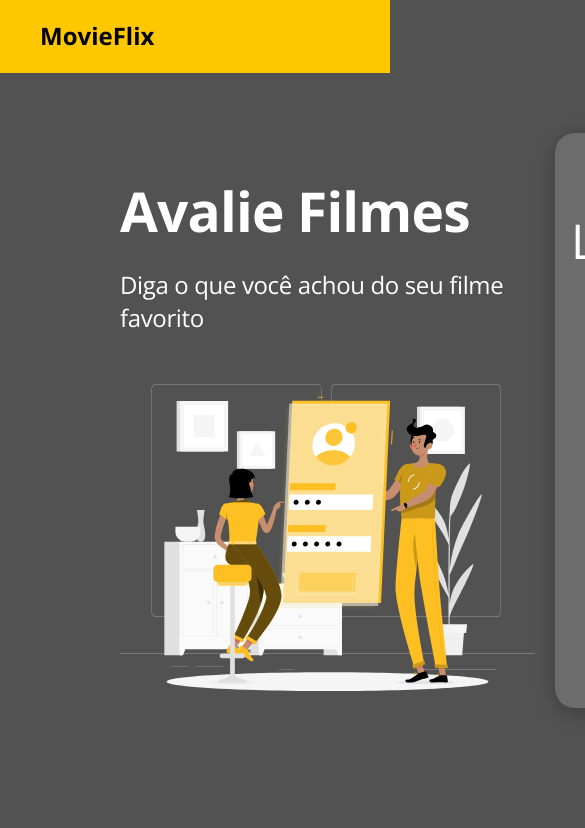
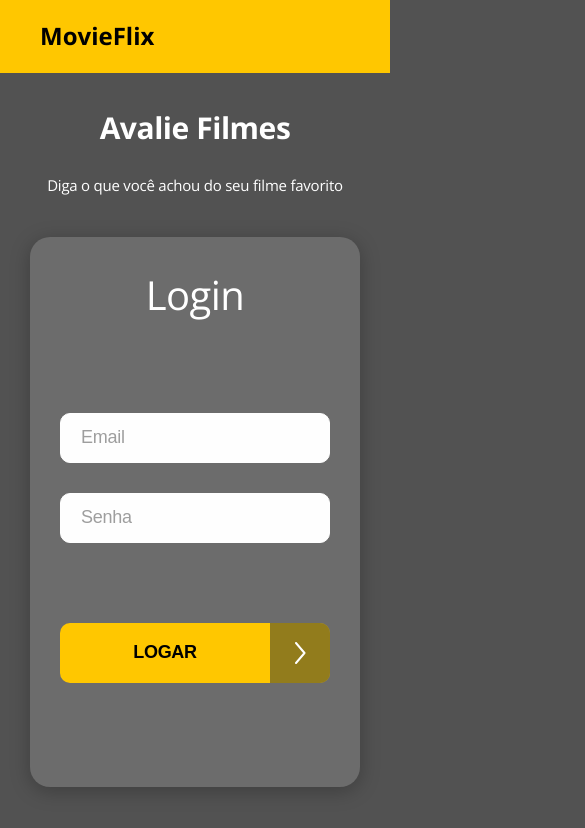
Before and after one commit to Lukinhasssss/movieflix, a React (Create React App) app in the folder frontend/: page / in a window 390 px wide. Shown: the top 828 px of the page, 585 px wide, since content can reach past the window. Built offline with nearby package versions, Linux system fonts and the light colour scheme.

Commit message:
Add responsivity on the home page

```diff
--- a/frontend/src/pages/Home/styles.scss
+++ b/frontend/src/pages/Home/styles.scss
@@ -37,10 +37,6 @@
   justify-content: center;
   margin-top: 50px;
 }
-
-// .home-right {
-
-// }
 
 .login-form-container {
   display: flex;
@@ -159,3 +155,156 @@
   color: #771A21;
   cursor: pointer;
 }
+
+@media (max-width: 1220px) {
+  .home-image-container {
+    display: flex;
+    align-items: flex-start;
+    justify-content: flex-start;
+    margin-top: 50px;
+  }
+}
+
+@media (max-width: 1110px) {
+  .home-image-container {
+    display: none;
+  }
+
+  .home-content {
+    display: flex;
+    flex-direction: column;
+    align-items: center;
+    justify-content: center;
+  }
+
+  .home-title {
+    font-size: 50px;
+    line-height: 75px;
+    letter-spacing: -0.015em;
+    text-align: center;
+    margin-top: 0;
+  }
+
+  .home-subtitle {
+    text-align: center;
+    margin-top: 20px;
+    margin-bottom: 40px;
+    font-weight: normal;
+    font-size: 20px;
+    line-height: 28px;
+    letter-spacing: -0.015em;
+  }
+}
+
+@media (max-width: 670px) {
+  .home-container {
+    width: 100%;
+    max-width: 1440px;
+    margin: 0 auto;
+    padding: 30px 60px;
+  }
+
+  .home-title {
+    font-size: 40px;
+    line-height: 65px;
+    letter-spacing: -0.015em;
+    text-align: center;
+    margin-top: 0;
+  }
+
+  .home-subtitle {
+    text-align: center;
+    margin-top: 20px;
+    margin-bottom: 40px;
+    font-weight: normal;
+    font-size: 16px;
+    line-height: 24px;
+    letter-spacing: -0.015em;
+  }
+
+  .login-form-container {
+    height: 550px;
+    padding: 30px;
+    background-color: var(--mediumGray);
+    border-radius: 20px;
+    box-shadow: 0px 4px 20px rgba(0, 0, 0, 0.25);
+  }
+
+  .login-form-title {
+    font-weight: 400;
+    font-size: 40px;
+    line-height: 56px;
+    letter-spacing: -0.015em;
+    margin-bottom: 90px;
+  }
+}
+
+@media (max-width: 550px) {
+  .home-title {
+    font-size: 30px;
+    line-height: 50px;
+    letter-spacing: -0.015em;
+  }
+
+  .home-subtitle {
+    text-align: center;
+    margin-top: 20px;
+    margin-bottom: 40px;
+    font-weight: normal;
+    font-size: 15px;
+    line-height: 24px;
+    letter-spacing: -0.015em;
+  }
+
+  .login-form-container {
+    height: 550px;
+    padding: 30px;
+    background-color: var(--mediumGray);
+    border-radius: 20px;
+    box-shadow: 0px 4px 20px rgba(0, 0, 0, 0.25);
+  }
+
+  .login-form-title {
+    font-weight: 400;
+    font-size: 40px;
+    line-height: 56px;
+    letter-spacing: -0.015em;
+    margin-bottom: 90px;
+  }
+
+  .login-form-input {
+    width: 100%;
+    height: 50px;
+    background-color: #FEFEFE;
+    border: 1px solid #FEFEFE;
+    border-radius: 10px;
+    padding: 10px 20px;
+    font-weight: 400;
+    font-size: 18px;
+    line-height: 25px;
+    letter-spacing: -0.015em;
+    color: var(--mediumGray);
+    margin-bottom: 30px;
+    outline: 0;
+  }
+
+  .login-button-container {
+    height: 60px;
+  }
+
+  .login-button-text {
+    font-size: 18px;
+    line-height: 33px;
+  }
+
+  .login-button-image-container {
+    height: 60px;
+    width: 60px;
+  }
+}
+
+@media (max-width: 480px) {
+  .home-container {
+    padding: 30px 30px;
+  }
+}
```
Also changed, not shown: frontend/src/pages/Movies/components/Filter/styles.scss (+0 -16 lines).
